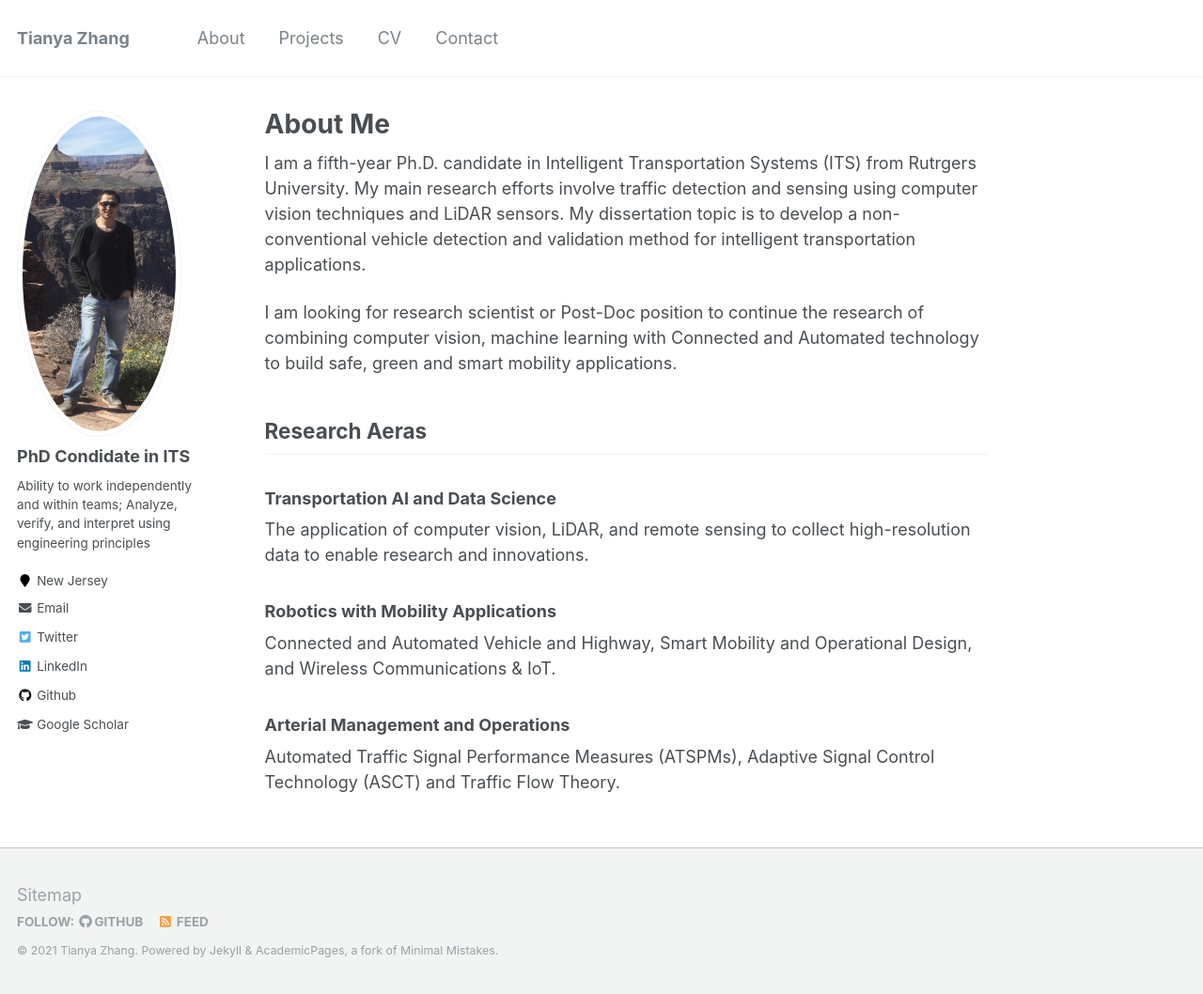
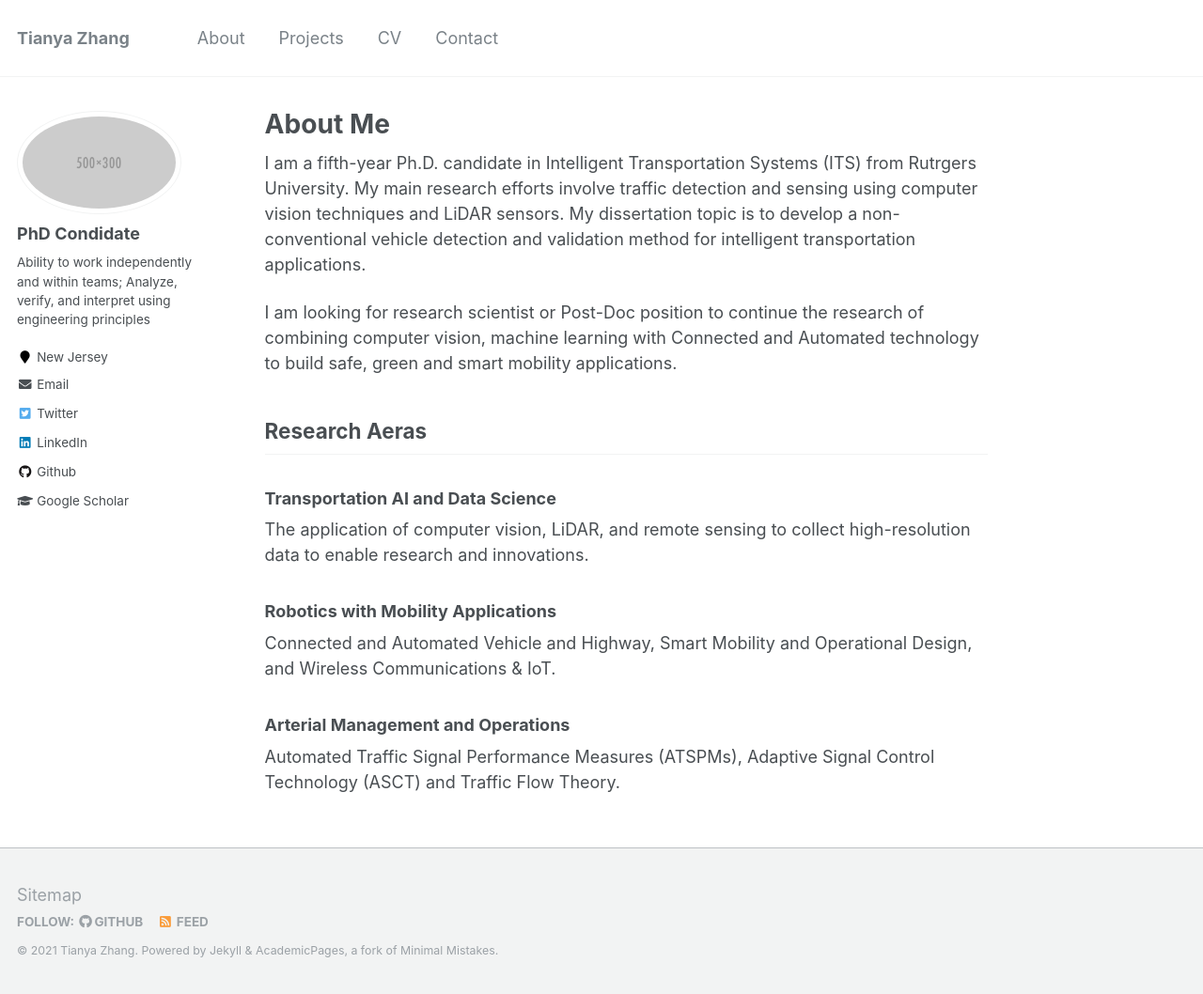
Before and after one commit to TeRyZh/Website, a Jekyll site: the page built from _pages/about.md, in a window 1280 px wide and 1058 px high. Shown: the whole window at 94% size. Built offline with Jekyll 4.4.1, drawn with Linux system fonts in a browser that asks for light colours.

Commit message:
Update _config.yml

```diff
--- a/_config.yml
+++ b/_config.yml
@@ -80,8 +80,8 @@ analytics:
 
 # Site Author
 author:
-  name             : "PhD Condidate in ITS"
-  avatar           : "profile.png"
+  name             : "PhD Condidate"
+  avatar           : "500x300.png"
   bio              : "Ability to work independently and within teams; Analyze, verify, and interpret using engineering principles "
   location         : "New Jersey"
   employer         :
```
